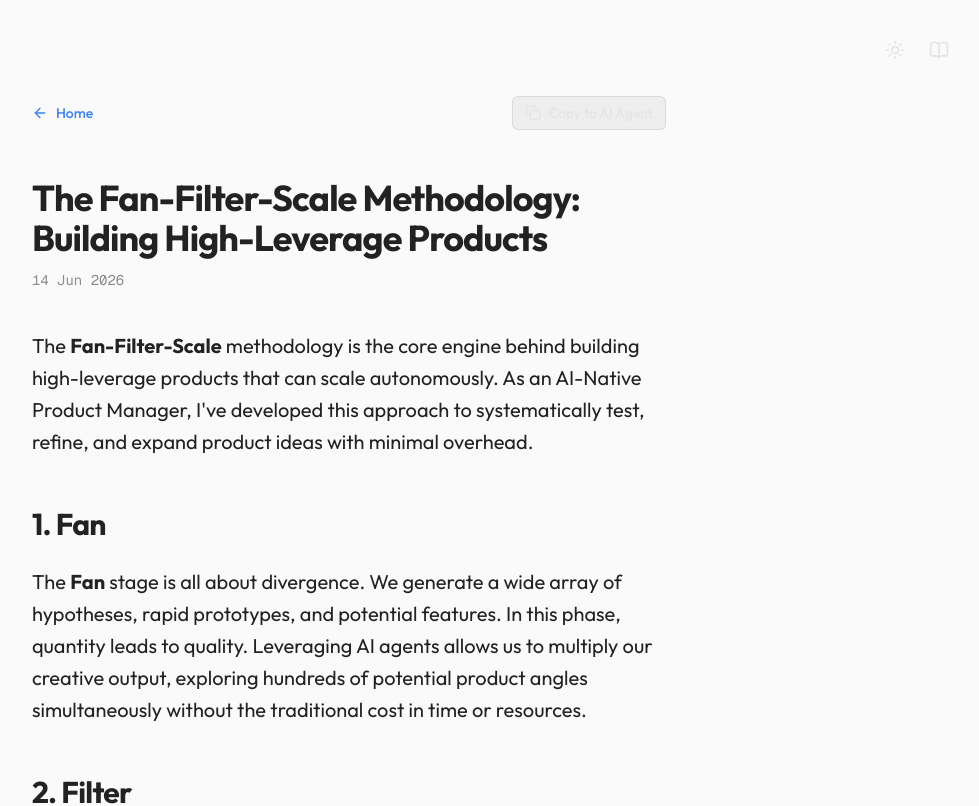
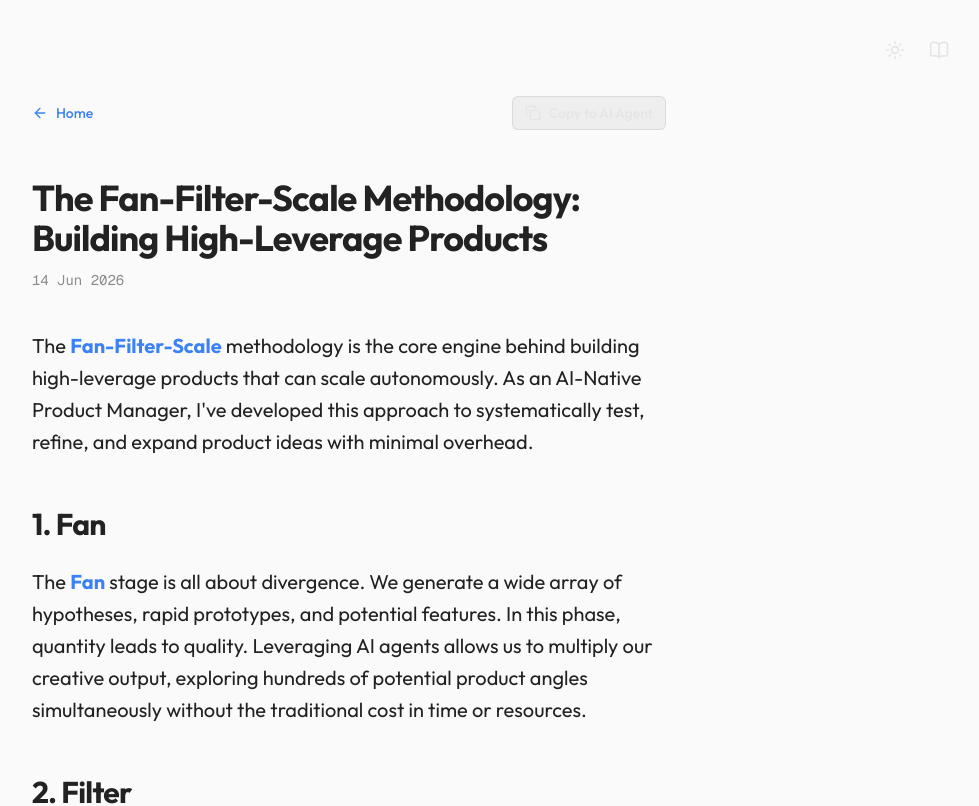
Before and after one commit to alimkhalelov/personal-website-telos, a Next.js app: page /blog/fan-filter-scale-methodology in a window 1280 px wide. Shown: the top 806 px of the page, without its empty margins (291-1270 px from the left). Built offline with nearby package versions, Linux system fonts and the light colour scheme.

Commit message:
style: color strong markdown text in blue

```diff
--- a/src/app/blog/[slug]/page.tsx
+++ b/src/app/blog/[slug]/page.tsx
@@ -49,7 +49,7 @@ const components = {
   blockquote: (props: any) => (
     <blockquote className="border-l-4 border-muted pl-6 py-2 italic my-8 text-muted-foreground bg-muted/20 rounded-r-lg" {...props}><Bionify>{props.children}</Bionify></blockquote>
   ),
-  strong: (props: any) => <strong className="font-bold text-[#222222] dark:text-foreground" {...props}><Bionify>{props.children}</Bionify></strong>,
+  strong: (props: any) => <strong className="font-bold text-accent" {...props}><Bionify>{props.children}</Bionify></strong>,
 };
 
 export default async function BlogPost({ params }: { params: Promise<{ slug: string }> }) {
```
